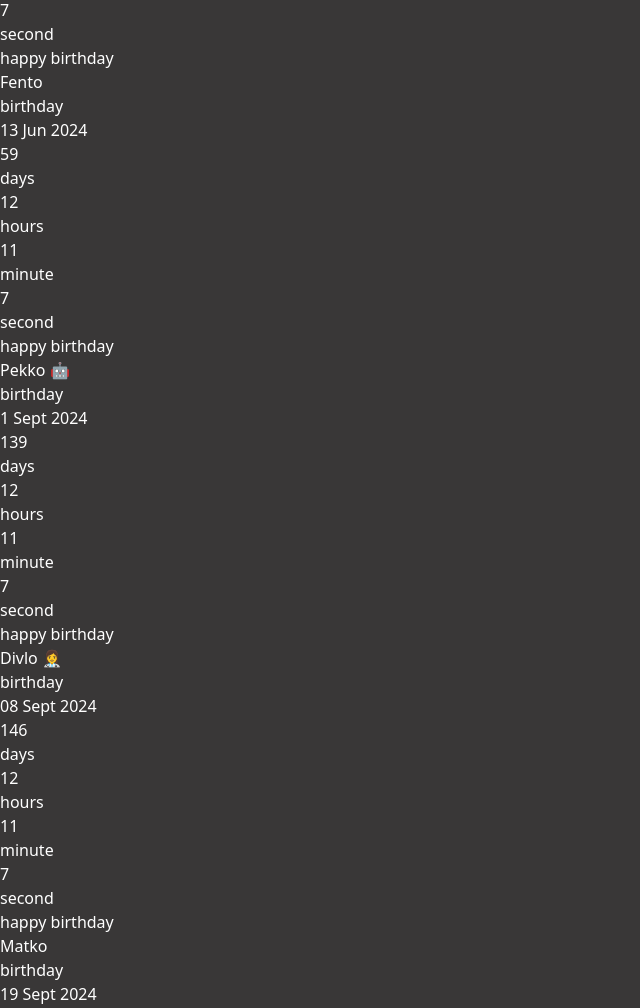
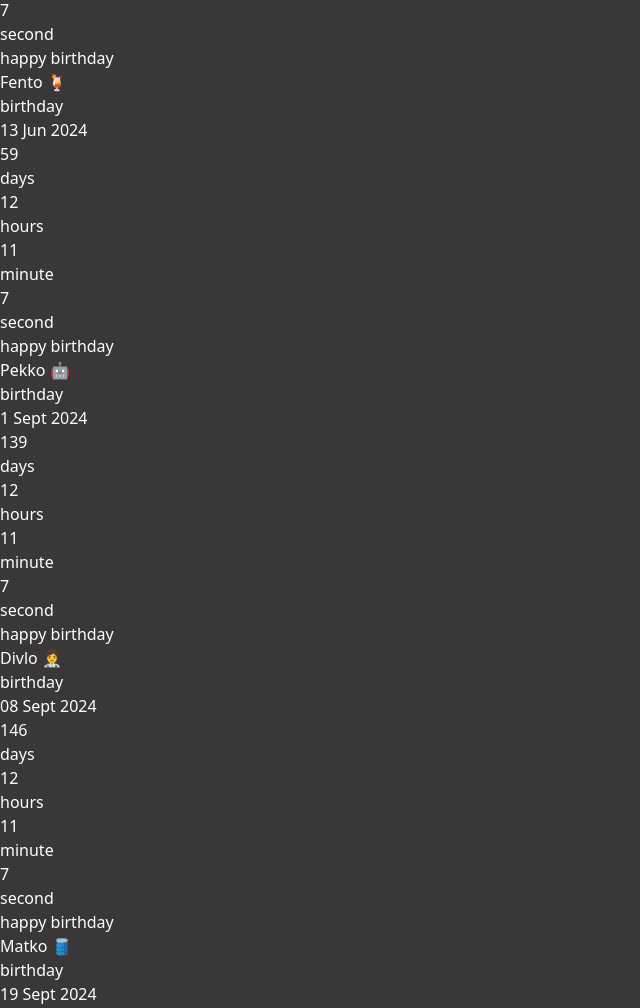
Before and after one commit to Kunjghevariya/reminder, a React (Vite) app: page / in a window 1280 px wide. Shown: the part 242-1250 px from the top of the page, without its empty margins (0-640 px from the left). Built offline with nearby package versions, Linux system fonts and the light colour scheme.

Commit message:
Update App.jsx

```diff
--- a/src/App.jsx
+++ b/src/App.jsx
@@ -4,13 +4,13 @@ import Fg from './components/Fg';
 const App = () => {
   const data = [
     { name: "Kunj Ghevariya", reminde: "birthday", date: "04/04/25", desc: "happy birthday" },
-    { name: "Fento", reminde: "birthday", date: "13 Jun 2024", desc: "happy birthday" },
+    { name: "Fento 🍹", reminde: "birthday", date: "13 Jun 2024", desc: "happy birthday" },
     { name: "Lambo", reminde: "birthday", date: "28 Nov 2024", desc: "happy birthday" },
     { name: "Lathiyo", reminde: "birthday", date: "14 Dec 2024", desc: "happy birthday" },
-    { name: "Matko", reminde: "birthday", date: "19 Sept 2024", desc: "happy birthday" },
+    { name: "Matko 🛢️", reminde: "birthday", date: "19 Sept 2024", desc: "happy birthday" },
     { name: "Pekko 🤖", reminde: "birthday", date: "1 Sept 2024", desc: "happy birthday" },
     { name: "Tikadi 💊", reminde: "birthday", date: "26 Jan 2025", desc: "happy birthday" },
-    { name: "Kondo", reminde: "birthday", date: "12 Jan 2025", desc: "happy birthday" },
+    { name: "Kondo 🔫", reminde: "birthday", date: "12 Jan 2025", desc: "happy birthday" },
     { name: "Vedu", reminde: "birthday", date: "17 Nov 2024", desc: "happy birthday" },
     { name: "Divlo 👩‍⚕️", reminde: "birthday", date: "08 Sept 2024", desc: "happy birthday" },
     { name: "Nado", reminde: "birthday", date: "28 April 2024", desc: "happy birthday" },
```
